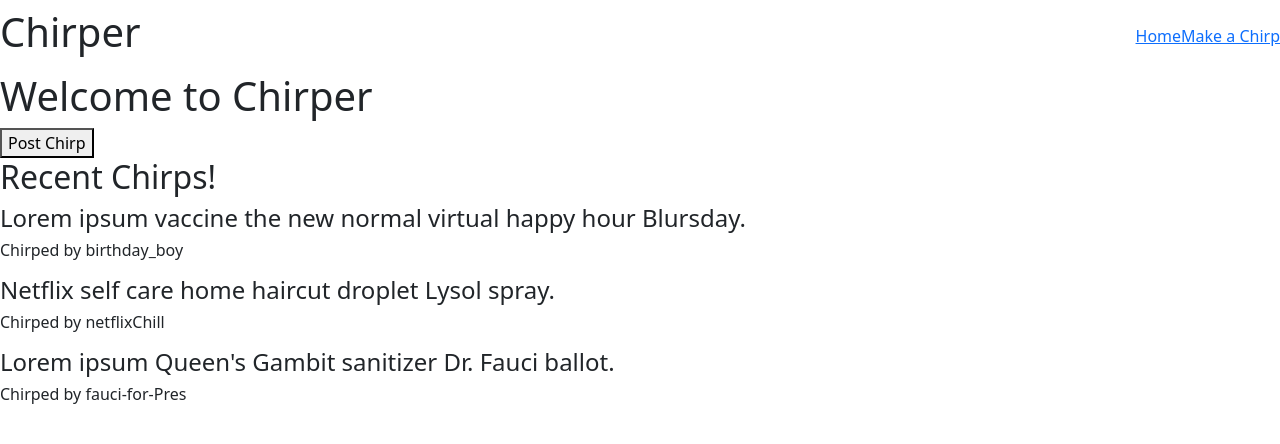
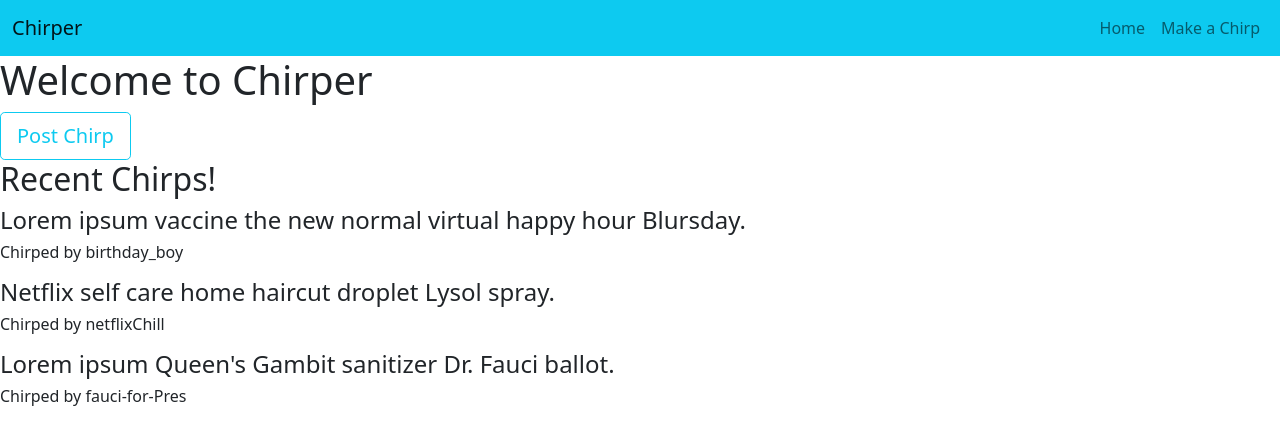
Before and after one commit to gabeaustin/chirper, a React (Create React App) app: page / in a window 1280 px wide. Shown: the top 444 px of the page. Built offline with nearby package versions, Linux system fonts and the light colour scheme.

Commit message:
linked stylesheet and changed hover bgcolor of post chirp btn

```diff
--- a/src/Home.jsx
+++ b/src/Home.jsx
@@ -1,4 +1,5 @@
 import React from "react";
+import "./styles.css";
 import { useState } from "react";
 import ChirpList from "./ChirpList";
 
@@ -25,7 +26,12 @@ const Home = () => {
                 <h1>Welcome to Chirper</h1>
             </div>
 
-            <button onClick={handlePostChirpClick}>Post Chirp</button>
+            <button
+                type="button"
+                class="btn btn-outline-info text-nowrap btn-lg"
+                onClick={handlePostChirpClick}>
+                    Post Chirp
+            </button>
 
             {/* This line is a prop (below) */}
             <ChirpList chirps={chirps} title="Recent Chirps!" />
--- a/src/Navbar.jsx
+++ b/src/Navbar.jsx
@@ -2,14 +2,29 @@ import React from "react";
 
 const Navbar = () => {
     return (
-        <nav className="navbar">
-            <h1>Chirper</h1>
-            <div className="links">
-                <a href="/">Home</a>
-                <a href="/create">Make a Chirp</a>
+        // <nav className="navbar">
+        //     <h1>Chirper</h1>
+        //     <div className="links">
+        //         <a href="/">Home</a>
+        //         <a href="/create">Make a Chirp</a>
+        //     </div>
+        // </nav>
+
+        <nav className="navbar navbar-expand-lg navbar-light bg-info">
+            <div className="container-fluid">
+                <a className="navbar-brand" href="/">Chirper</a>
+
+                <ul class="navbar-nav">
+                    <li className="nav-item links">
+                        <a className="nav-link" href="/">Home</a>
+                    </li>
+                    <li className="nav-item links">
+                        <a className="nav-link" href="/create">Make a Chirp</a>
+                    </li>
+                </ul>
             </div>
         </nav>
      );
-}
+};
 
 export default Navbar;
--- /dev/null
+++ b/src/styles.css
@@ -0,0 +1,9 @@
+.btn-outline-info:hover,
+.btn-outline-info:focus,
+.btn-outline-info:active,
+.btn-outline-info.active,
+.open>.dropdown-toggle.btn-outline-info {
+    color: #fff;
+    background-color: #0dcaf0;
+    border-color: #0dcaf0;
+}
```
